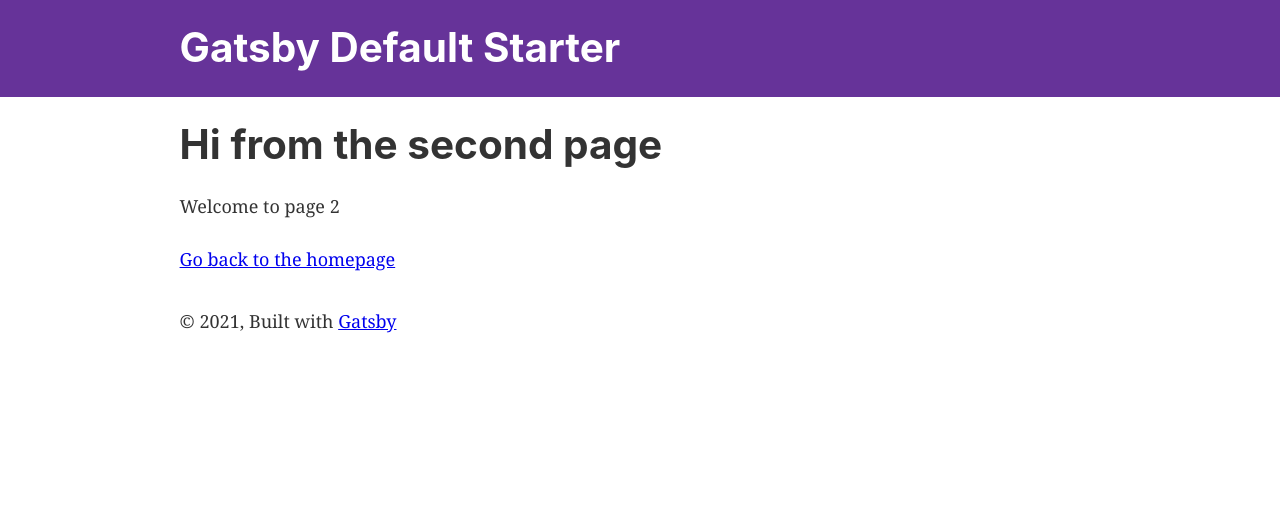
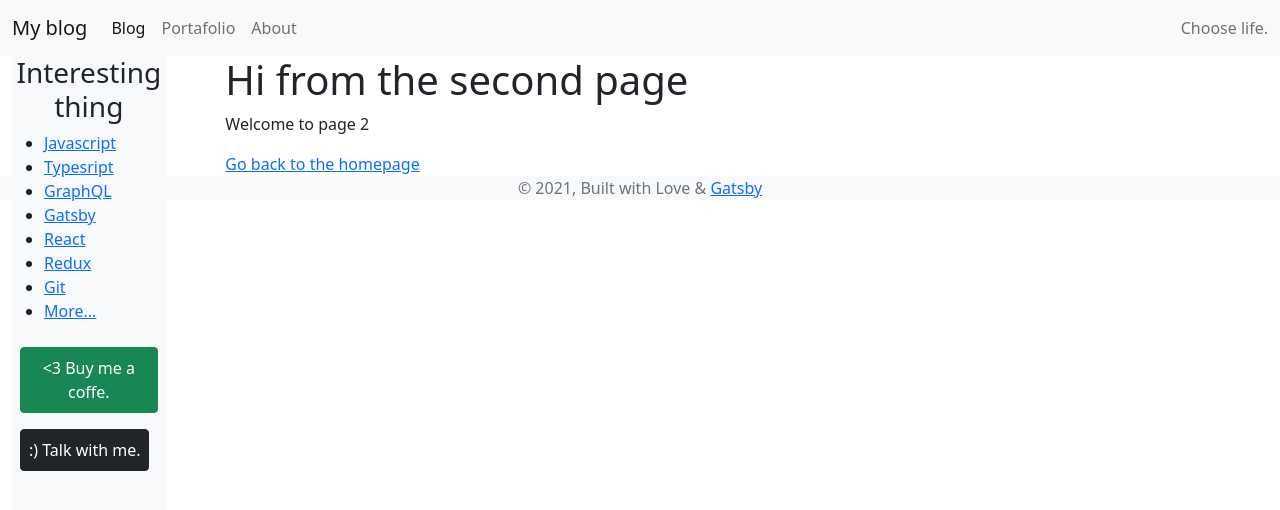
Before and after one commit to CMOISDEAD/MyBlog.dev, a Gatsby site: page /page-2 in a window 1280 px wide. Built offline with nearby package versions, Linux system fonts and the light colour scheme; Gatsby itself is replaced by a stand-in of ours.

Commit message:
adddgin styles

```diff
--- a/gatsby-browser.js
+++ b/gatsby-browser.js
@@ -5,3 +5,5 @@
  */
 
 // You can delete this file if you're not using it
+
+import "bootstrap/dist/css/bootstrap.min.css"
--- a/gatsby-config.js
+++ b/gatsby-config.js
@@ -1,8 +1,8 @@
 module.exports = {
   siteMetadata: {
-    title: `Gatsby Default Starter`,
-    description: `Kick off your next, great Gatsby project with this default starter. This barebones starter ships with the main Gatsby configuration files you might need.`,
-    author: `@gatsbyjs`,
+    title: `My blog`,
+    description: `you need this.`,
+    author: `@CMOISDEAD`,
   },
   plugins: [
     `gatsby-plugin-react-helmet`,
@@ -10,6 +10,7 @@ module.exports = {
       resolve: "gatsby-source-strapi",
       options: {
         apiURL: "https://radiant-scrubland-81376.herokuapp.com",
+        // apiURL: "http://localhost:1337",
         contentTypes: [
           // Lista de tipos de contenido que tenemos en Strapi, en singular
           "articulo"
@@ -33,8 +34,8 @@ module.exports = {
         name: `gatsby-starter-default`,
         short_name: `starter`,
         start_url: `/`,
-        background_color: `#663399`,
-        theme_color: `#663399`,
+        background_color: `#000000`,
+        theme_color: `#000000`,
         display: `minimal-ui`,
         icon: `src/images/gatsby-icon.png`, // This path is relative to the root of the site.
       },
--- a/package.json
+++ b/package.json
@@ -5,6 +5,7 @@
   "version": "0.1.0",
   "author": "Kyle Mathews <mathews.kyle@gmail.com>",
   "dependencies": {
+    "bootstrap": "^5.0.0",
     "gatsby": "^3.4.1",
     "gatsby-plugin-gatsby-cloud": "^2.4.1",
     "gatsby-plugin-image": "^1.4.0",
@@ -17,6 +18,7 @@
     "gatsby-transformer-sharp": "^3.4.0",
     "prop-types": "^15.7.2",
     "react": "^17.0.1",
+    "react-bootstrap": "^1.5.2",
     "react-dom": "^17.0.1",
     "react-helmet": "^6.1.0"
   },
--- /dev/null
+++ b/src/components/Sidebar.js
@@ -0,0 +1,32 @@
+import * as React from "react"
+
+const Sidebar = () =>{
+  return(
+    <div className="left-links bg-light"
+      style={{
+        position: `absolute`,
+        height: `90vh`,
+        minWidth: `12vw`,
+        maxWidth: `12vw`,
+      }}
+    >
+      <div className="text-center mb-2 h3">
+        Interesting thing
+      </div>
+      <ul>
+        <li><a href="/">Javascript</a></li>
+        <li><a href="/">Typesript</a></li>
+        <li><a href="/">GraphQL</a></li>
+        <li><a href="/">Gatsby</a></li>
+        <li><a href="/">React</a></li>
+        <li><a href="/">Redux</a></li>
+        <li><a href="/">Git</a></li>
+        <li><a href="/">More...</a></li>
+      </ul>
+      <button className="btn btn-success m-2 p-2">{"<3 "}Buy me a coffe.</button>
+      <button className="btn btn-dark m-2 p-2">{":) "}Talk with me.</button>
+    </div>
+  )
+}
+
+export default Sidebar
--- a/src/components/header.js
+++ b/src/components/header.js
@@ -3,31 +3,36 @@ import PropTypes from "prop-types"
 import { Link } from "gatsby"
 
 const Header = ({ siteTitle }) => (
-  <header
-    style={{
-      background: `rebeccapurple`,
-      marginBottom: `1.45rem`,
-    }}
-  >
-    <div
-      style={{
-        margin: `0 auto`,
-        maxWidth: 960,
-        padding: `1.45rem 1.0875rem`,
-      }}
-    >
-      <h1 style={{ margin: 0 }}>
+  <header>
+    <nav className="navbar navbar-expand-lg navbar-light bg-light">
+      <div className="container-fluid">
         <Link
           to="/"
-          style={{
-            color: `white`,
-            textDecoration: `none`,
-          }}
+          className="navbar-brand"
         >
           {siteTitle}
         </Link>
-      </h1>
-    </div>
+        <button className="navbar-toggler" type="button" data-bs-toggle="collapse" data-bs-target="#navbarText" aria-controls="navbarText" aria-expanded="false" aria-label="Toggle navigation">
+          <span className="navbar-toggler-icon"></span>
+        </button>
+        <div className="collapse navbar-collapse" id="navbarText">
+          <ul className="navbar-nav me-auto mb-2 mb-lg-0">
+            <li className="nav-item">
+              <a className="nav-link active" aria-current="page" href="/blog">Blog</a>
+            </li>
+            <li className="nav-item">
+              <a className="nav-link" href="/more">Portafolio</a>
+            </li>
+            <li className="nav-item">
+              <a className="nav-link" href="/about">About</a>
+            </li>
+          </ul>
+          <span className="navbar-text">
+            Choose life.
+          </span>
+        </div>
+      </div>
+    </nav>
   </header>
 )
 
--- a/src/components/layout.css
+++ b/src/components/layout.css
@@ -1,4 +1,4 @@
-html {
+/* html {
   -ms-text-size-adjust: 100%;
   -webkit-text-size-adjust: 100%;
   font: 112.5%/1.45em georgia, serif, sans-serif;
@@ -594,4 +594,4 @@ pre tt:after {
   html {
     font-size: 100%;
   }
-}
+} */
--- a/src/components/layout.js
+++ b/src/components/layout.js
@@ -10,6 +10,7 @@ import PropTypes from "prop-types"
 import { useStaticQuery, graphql } from "gatsby"
 
 import Header from "./header"
+import Sidebar from "./Sidebar"
 import "./layout.css"
 
 const Layout = ({ children }) => {
@@ -26,20 +27,17 @@ const Layout = ({ children }) => {
   return (
     <>
       <Header siteTitle={data.site.siteMetadata?.title || `Title`} />
-      <div
-        style={{
-          margin: `0 auto`,
-          maxWidth: 960,
-          padding: `0 1.0875rem 1.45rem`,
-        }}
-      >
-        <main>{children}</main>
-        <footer
-          style={{
-            marginTop: `2rem`,
-          }}
-        >
-          © {new Date().getFullYear()}, Built with
+      <div>
+        <main className="row mx-auto">
+          <div className="col-2 west-side">
+            <Sidebar/>
+          </div>
+          <div className="col east-side">
+            {children}
+          </div>
+        </main>
+        <footer className="footer bg-light text-muted text-center">
+          © {new Date().getFullYear()}, Built with Love {"&"}
           {` `}
           <a href="https://www.gatsbyjs.com">Gatsby</a>
         </footer>
--- a/src/pages/index.js
+++ b/src/pages/index.js
@@ -4,20 +4,46 @@ import Layout from "../components/layout"
 
 const IndexPage = ({ data }) => (
   <Layout>
-    <h1>Hi whateve</h1>
-    <p>Welcome to your new Gatsby try of blog.</p>
-    <p>Now go build something great...i guess.</p>
-    <ul>
-      {data.allStrapiArticulo.edges.map(({ node }) => (
-        <li key={node.strapiId}>
-          <h2>
-            <Link to={`/${node.strapiId}`}>{node.titulo}</Link>
-          </h2>
-          <p>{node.descripcion}</p>
-        </li>
-      ))}
-    </ul>
-    <Link to="/page-2/">Go to page 2</Link>
+    <div className="container">
+      <div className="text-center">
+        <h1>Hello Friend.</h1>
+      </div>
+      <div className="description text-center">
+        <p>Welcome to your new Gatsby try of blog.</p>
+        <p>Now go build something great...i guess.</p>
+      </div>
+      <br />
+      <div className="articles row mx-auto">
+        {data.allStrapiArticulo.edges.map(({ node }) => (
+          <div className="card w-50 col mb-3" key={node.strapiId}>
+            <div className="row g-0">
+              <div className="col-md-4">
+                <img src="https://res.cloudinary.com/teepublic/image/private/s--1zIyIqeL--/c_crop,x_10,y_10/c_fit,h_1298/c_crop,g_north_west,h_1260,w_1260,x_103,y_-38/co_rgb:c62b29,e_colorize,u_Misc:One%20Pixel%20Gray/c_scale,g_north_west,h_1260,w_1260/fl_layer_apply,g_north_west,x_0,y_-38/bo_126px_solid_white/e_overlay,fl_layer_apply,h_1260,l_Misc:Art%20Print%20Bumpmap,w_1260/e_shadow,x_6,y_6/c_limit,h_1134,w_1134/c_lpad,g_center,h_1260,w_1260/b_rgb:eeeeee/c_limit,f_auto,h_630,q_90,w_630/v1491661476/production/designs/1409549_1.jpg" alt="..."
+                  style={{
+                    width: `23vw`,
+                    height: `auto`,
+                  }}
+                />
+              </div>
+              <div className="col-md-8">
+                <div className="card-body">
+                  <h5 className="card-title">{node.titulo}</h5>
+                  <p className="card-text">{node.descripcion}</p>
+                  <Link to={`/${node.strapiId}`} className="btn btn-primary">
+                    {"Leer ->"}
+                  </Link>
+                  <p className="card-text">
+                    <small className="text-muted">
+                      {node.created_at}
+                    </small>
+                  </p>
+                </div>
+              </div>
+            </div>
+          </div>
+        ))}
+      </div>
+    </div>
   </Layout>
 )
 
@@ -31,6 +57,7 @@ export const pageQuery = graphql`
           strapiId
           titulo
           descripcion
+          created_at
         }
       }
     }
```
Also changed, not shown: src/templates/articulo.js (+9 -2 lines), 1 other file.
